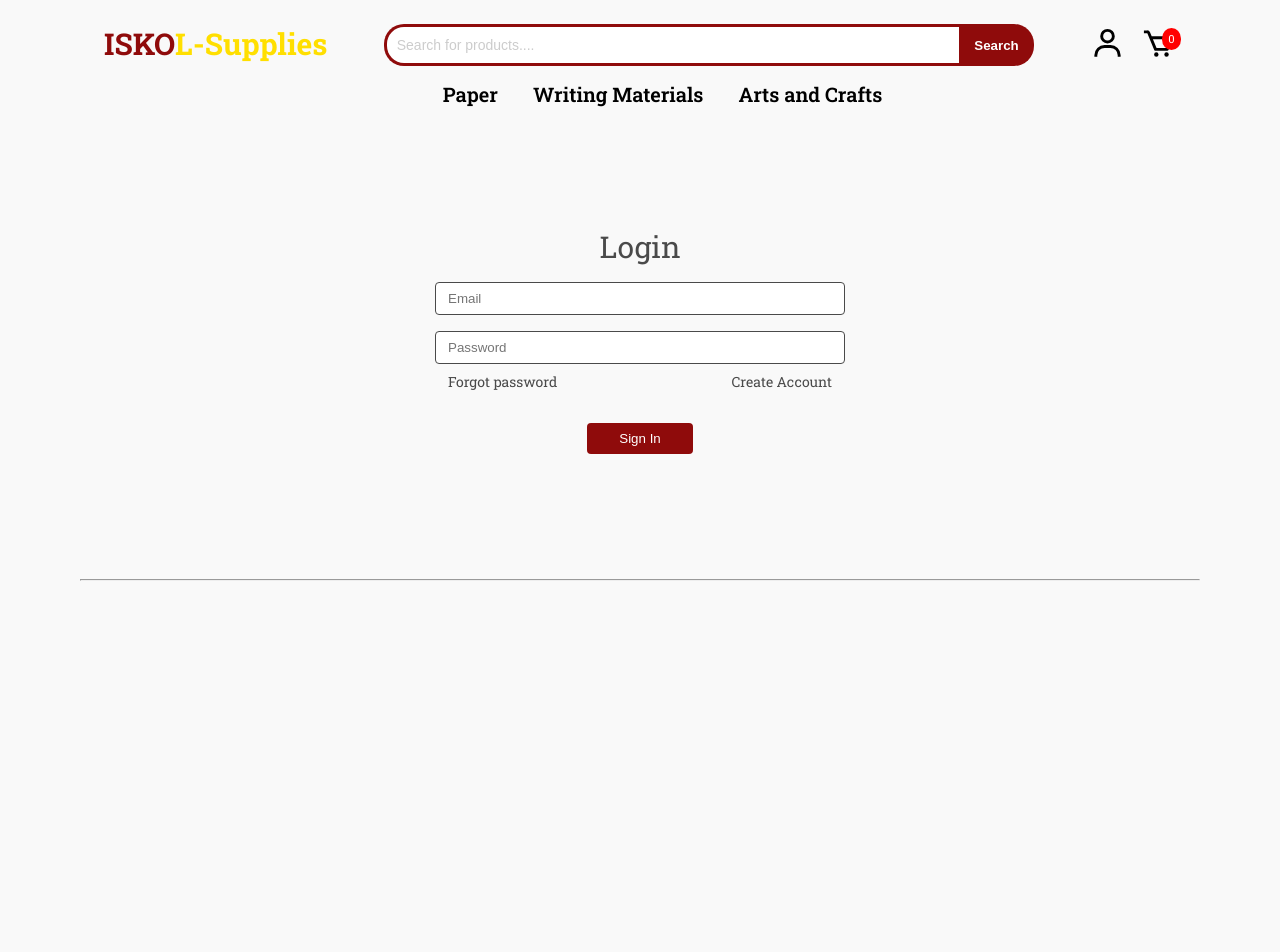
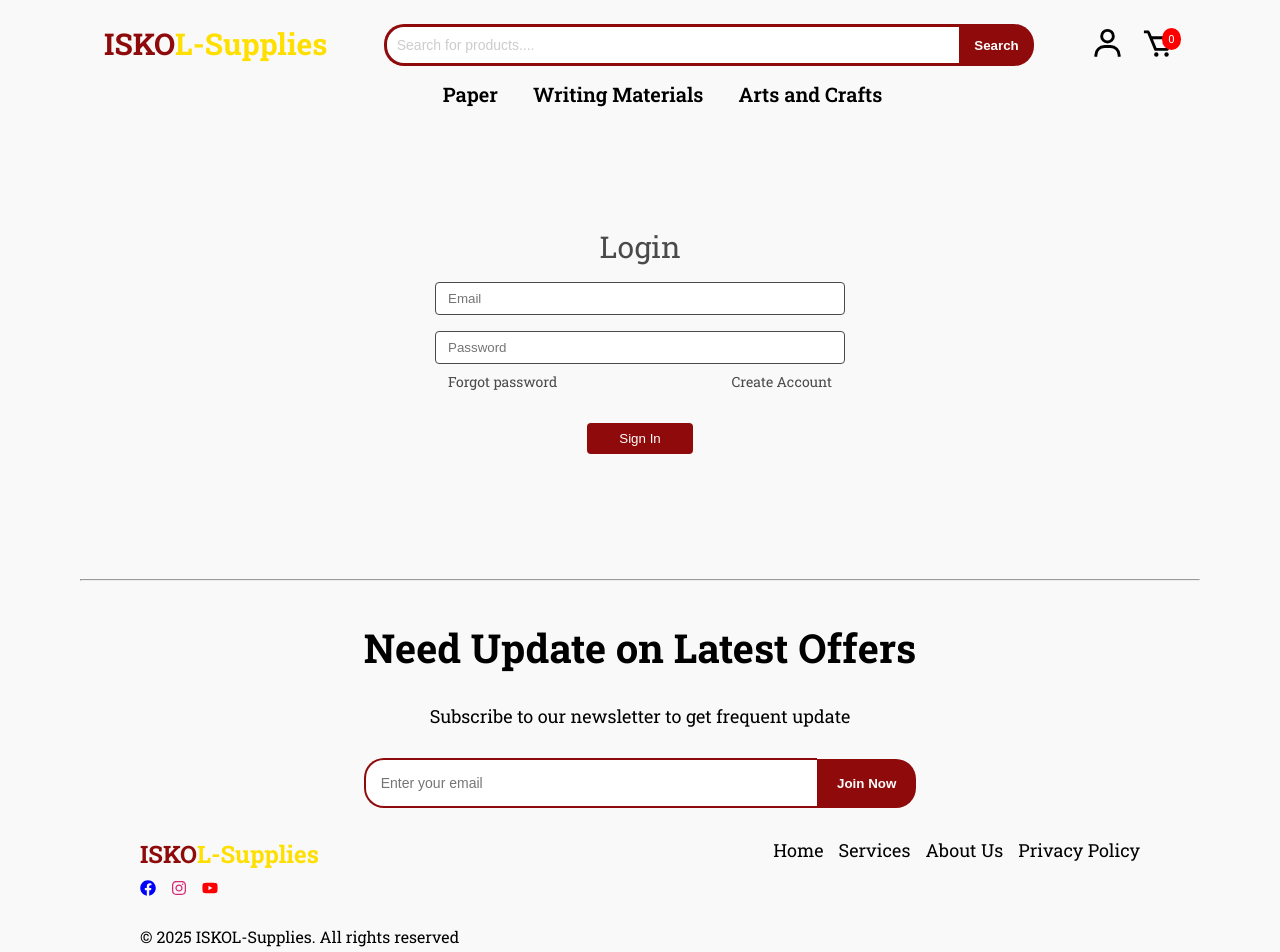
Before and after one commit to ramuelaceron/iskol-supplies, a React (Vite) app in the folder frontend/: page /login in a window 1280 px wide. Shown: the top 952 px of the page. Before the commit the page ends 800 px from the top, so only its background shows below. Built offline with nearby package versions, Linux system fonts and the light colour scheme.

Commit message:
Added Footer

```diff
--- a/frontend/src/App.jsx
+++ b/frontend/src/App.jsx
@@ -6,6 +6,7 @@ import Cart from './pages/Cart/Cart'
 import Collection from './pages/Collection/Collection'
 import ProductDetails from './pages/ProductDetails/ProductDetails'
 import Navbar from './components/Navbar/Navbar'
+import Footer from './components/Footer/Footer'
 
 const App = () => {
   return (
@@ -18,6 +19,7 @@ const App = () => {
         <Route path='/category/:category' element={<Collection />} />     {/*Dynamic Routing*/}
         <Route path='/product/:productId' element={<ProductDetails />} />
       </Routes>
+      <Footer />
     </div>
   )
 }
--- a/frontend/src/components/Footer/Footer.css
+++ b/frontend/src/components/Footer/Footer.css
@@ -0,0 +1,78 @@
+.footer{
+    display: flex;
+    flex-direction: column;
+    gap: 30px;
+    padding: 60px;
+}
+.footer-top{
+    display: grid;
+    place-content: center;
+    gap: 30px;
+}
+.footer-top h2{
+    font-size: 40px;
+    text-align: center;
+}
+.footer-top p{
+    font-size: 18px;
+    text-align: center;
+}
+.footer-top .input{
+    display: flex;
+    align-items: center;
+    justify-content: center;
+}
+.input input{
+    flex-grow: 1;
+    padding: 15px;
+    border: 2px solid #8F0B0B;
+    border-right: none;
+    border-radius: 20px 0 0 20px;
+    outline: none;
+    font-size: 14px;
+}
+.input button{
+    background-color: #8F0B0B;
+    color: white;
+    border: none;
+    padding: 17px 20px;
+    border-radius: 0 20px 20px 0;
+    font-weight: bold;
+    cursor: pointer;
+}
+.footer-bottom{
+    display: flex;
+    justify-content: space-between;
+}
+.footer-left h2 {
+    color: #FFDF00;
+}
+.footer-left h2.highlight {
+    color: #8F0B0B;
+    font-weight: bold;
+}
+.socials{
+    display: flex;
+    gap: 15px;
+    margin-top: 10px;
+}
+.socials .social-icon{
+    font-size: 20px;
+}
+.footer-right ul{
+    display: flex;
+    gap: 15px;
+}
+.footer-right ul li{
+    font-size: 18px;
+    list-style-type: none;
+}
+.facebook-social-icon{
+    color: blue;
+}
+.instagram-social-icon{
+    color: #d62976;
+}
+.youtube-social-icon{
+    color: red;
+}
--- a/frontend/src/components/Footer/Footer.jsx
+++ b/frontend/src/components/Footer/Footer.jsx
@@ -1,8 +1,42 @@
 import React from 'react'
+import { FaFacebook, FaInstagram, FaYoutube } from 'react-icons/fa'
+import './Footer.css'
 
 const Footer = () => {
   return (
-    <div>Footer</div>
+    <div>
+      <div className="footer">
+        <div className="footer-top">
+            <h2>Need Update on Latest Offers</h2>
+            <p>Subscribe to our newsletter to get frequent update</p>
+            <div className="input">
+                <input type="email" name="email" id="" placeholder='Enter your email' />
+                <button>Join Now</button>
+            </div>
+        </div>
+        <div className="footer-bottom">
+            <div className="footer-left">
+                <h2>
+                    <span className="highlight">ISKO</span>L-Supplies
+                </h2>
+                <div className="socials">
+                    <FaFacebook className='facebook-social-icon'/>
+                    <FaInstagram className='instagram-social-icon'/>
+                    <FaYoutube className='youtube-social-icon'/>
+                </div>
+            </div>
+            <div className="footer-right">
+                <ul>
+                    <li>Home</li>
+                    <li>Services</li>
+                    <li>About Us</li>
+                    <li>Privacy Policy</li>
+                </ul>
+            </div>
+        </div>
+        <p className="copy">© 2025 ISKOL-Supplies. All rights reserved</p>
+      </div>
+    </div>
   )
 }
 
```
